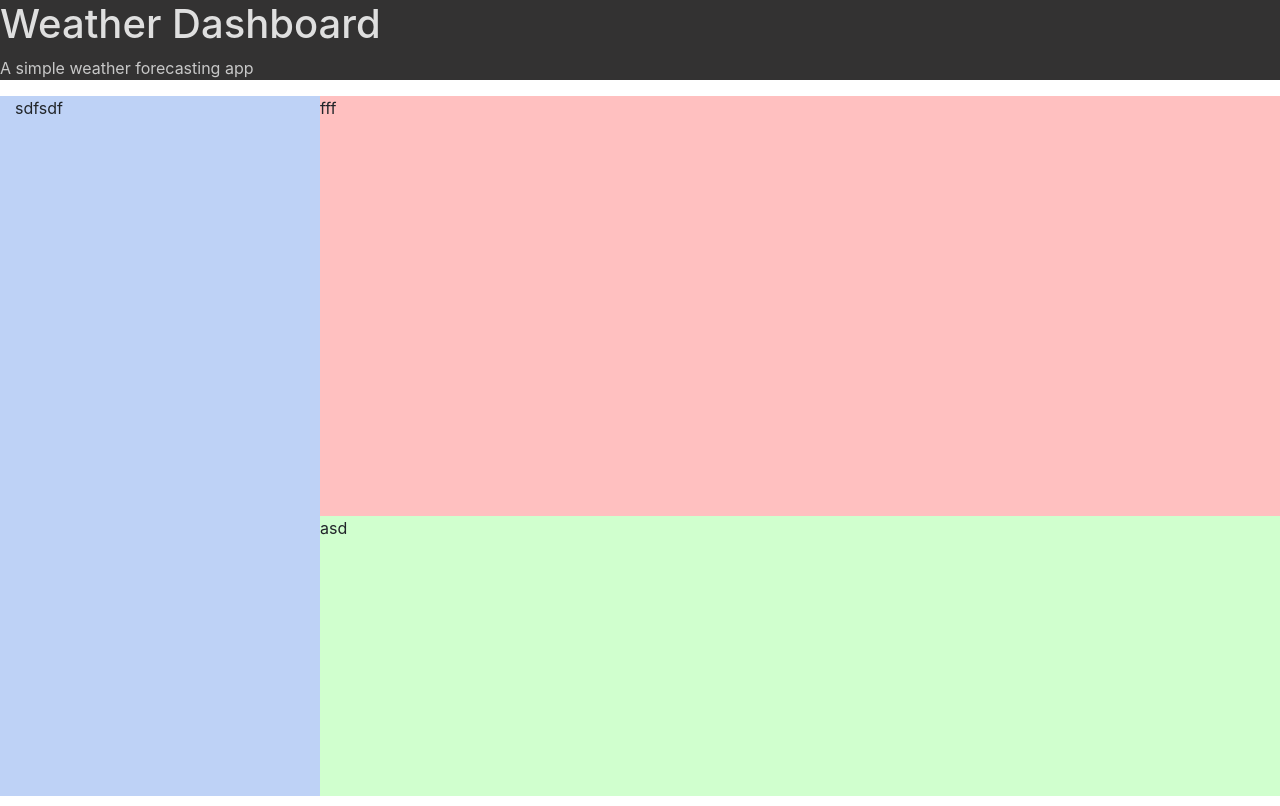
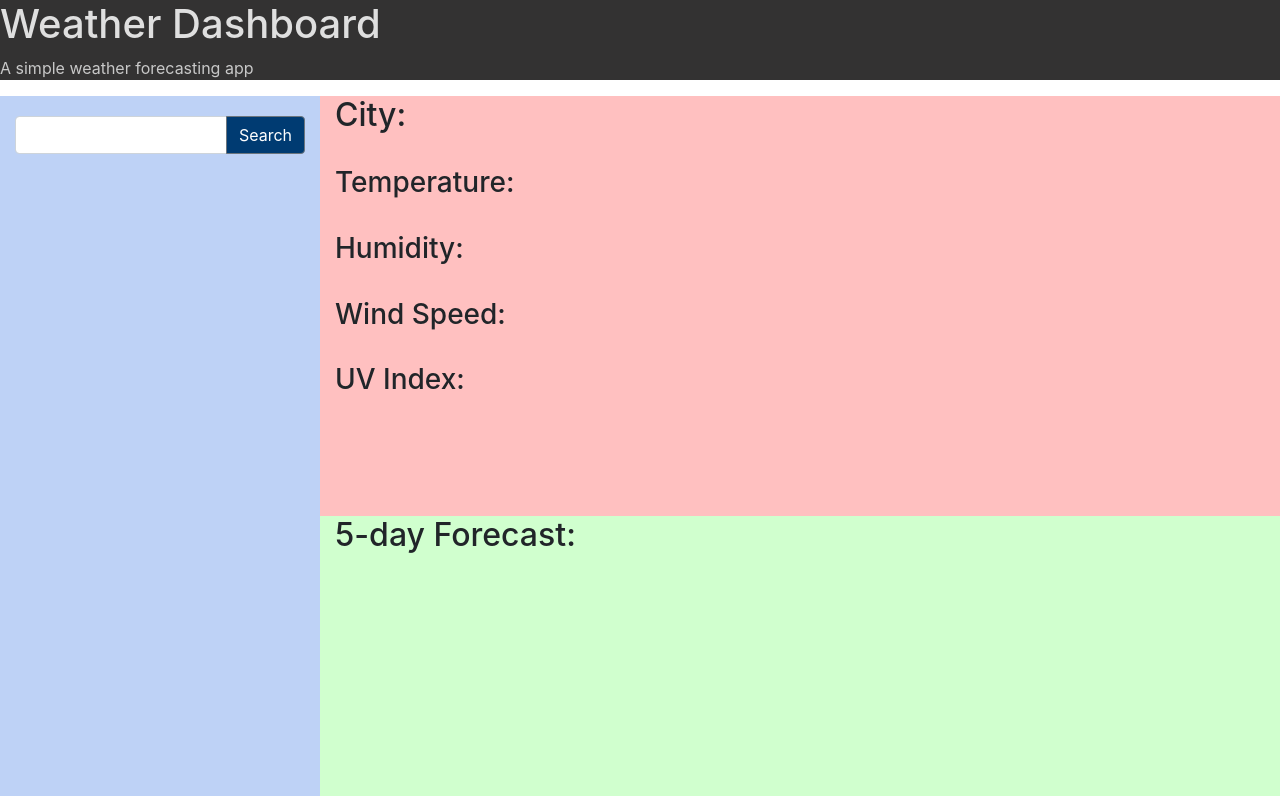
Before and after one commit to btparker70/Weather-Dashboard, a plain HTML site: page index.html in a window 1280 px wide. Drawn offline with nearby package versions, Linux system fonts and the light colour scheme.

Commit message:
html basic layout done

```diff
--- a/Assets/CSS/style.css
+++ b/Assets/CSS/style.css
@@ -13,6 +13,8 @@
 
 #searchTab {
     min-height: 100%;
+    padding-top: 20px;
+    padding-bottom: 20px;
 }
 
 #cityTab {
--- a/index.html
+++ b/index.html
@@ -1,44 +1,60 @@
 <!DOCTYPE html>
 <html lang="en">
+
 <head>
     <meta charset="UTF-8" />
     <meta name="viewport" content="width=device-width, initial-scale=1.0" />
     <meta http-equiv="X-UA-Compatible" content="ie=edge" />
 
-    <link
-      rel="stylesheet"
-      href="https://stackpath.bootstrapcdn.com/bootstrap/4.3.1/css/bootstrap.min.css"
-    />
-    <link
-      rel="stylesheet"
-      href="https://use.fontawesome.com/releases/v5.8.1/css/all.css"
-      integrity="sha384-50oBUHEmvpQ+1lW4y57PTFmhCaXp0ML5d60M1M7uH2+nqUivzIebhndOJK28anvf"
-      crossorigin="anonymous"
-    />
-    <link
-      href="https://fonts.googleapis.com/css?family=Open+Sans&display=swap"
-      rel="stylesheet"
-    />
+    <link rel="stylesheet" href="https://stackpath.bootstrapcdn.com/bootstrap/4.3.1/css/bootstrap.min.css" />
+    <link rel="stylesheet" href="https://use.fontawesome.com/releases/v5.8.1/css/all.css"
+        integrity="sha384-50oBUHEmvpQ+1lW4y57PTFmhCaXp0ML5d60M1M7uH2+nqUivzIebhndOJK28anvf" crossorigin="anonymous" />
+    <link href="https://fonts.googleapis.com/css?family=Open+Sans&display=swap" rel="stylesheet" />
     <link rel="stylesheet" href="Assets/CSS/style.css" />
     <title>Weather Dashboard</title>
 </head>
 
 <body>
+    <!-- Header -->
     <header style='background-color: rgb(51, 50, 50)'>
         <h1 style='color: rgb(223, 223, 223);'>Weather Dashboard</h1>
         <p style='color: rgb(200, 200, 200);'>A simple weather forecasting app</p>
     </header>
+    <!-- Main container -->
     <main class="container-fluid" id='main'>
         <div class='row' id='main-row'>
-            <div class='col-3' id='searchTab' style='background-color: rgb(190, 210, 246); width:fit-content'>
-                    sdfsdf
+            <!-- Left div -->
+            <div class='col-md-4 col-lg-3' id='searchTab' style='background-color: rgb(190, 210, 246); width:fit-content'>
+                <!-- Search bar -->
+                <div class="input-group mb-3">
+                    <input type="text" class="form-control" id='searchInput' aria-describedby="button-addon2">
+                    <div class="input-group-append">
+                        <button class="btn btn-outline-secondary" type="button" id="searchBtn"
+                            style='background-color: rgb(0, 59, 114); color: white'>Search</button>
                     </div>
-            <div class='col-9'>
+                </div>
+            </div>
+            <!-- Displayed city -->
+            <div class='col-md-8 col-lg-9'>
                 <div class='row' id='cityTab' style='background-color: rgb(255, 192, 192);'>
-                    fff
+                    <div class='col'>
+                        <h2 id='cityNameDisplay'>City:</h2>
+                        <br>
+                        <h3 id='tempDisplay'>Temperature: </h3>
+                        <br>
+                        <h3 id='humidityDisplay'>Humidity: </h3>
+                        <br>
+                        <h3 id='windSpeedDisplay'>Wind Speed: </h3>
+                        <br>
+                        <h3 id='uvIndexDisplay'>UV Index: </h3>
                     </div>
+                </div>
+                <!-- Forecast -->
                 <div class='row' id='forecastTab' style='background-color: rgb(208, 255, 206);'>
-                    asd
+                    <div class='col'>
+                        <h2>5-day Forecast:</h2>
+                        <div id='forecastDisplay'></div>
+                    </div>
                 </div>
             </div>
         </div>
@@ -49,4 +65,5 @@
     <script src="Assets/Javascript/script.js"></script>
     <script src="assets/lib/moment/moment.js"></script>
 </body>
+
 </html>
```
Lines whose indentation alone changed are shown as unchanged.
